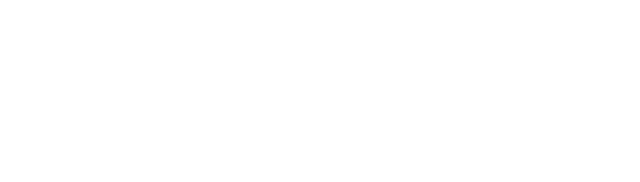
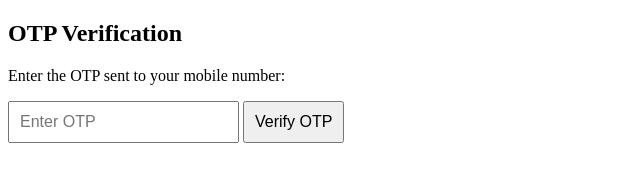
Before and after one commit to acciojob/OTP-VSaiBhavana, a website: page main.html in a window 1280 px wide. Shown: the whole page, without its empty margins (0-640 px from the left). Drawn offline with Linux system fonts and the light colour scheme.

Commit message:
created a submission

```diff
--- a/main.html
+++ b/main.html
@@ -7,7 +7,12 @@
 </head>
 
 <body>
-	<!-- the entire body must be written by student -->
+	<h2>OTP Verification</h2>
+
+<p>Enter the OTP sent to your mobile number:</p>
+
+<input type="text" id="otpInput" placeholder="Enter OTP" maxlength="6">
+<button onclick="verifyOTP()" id="verifyButton">Verify OTP</button>
     <script type="text/javascript" src="./script.js">
 </script>
 
--- a/script.js
+++ b/script.js
@@ -1 +1,14 @@
-//your JS code here. If required.
+function verifyOTP() {
+        // Hardcoded OTP for demonstration, replace this with actual server-generated OTP
+        const actualOTP = "123456";
+
+        // Get user-entered OTP
+        const userOTP = document.getElementById("otpInput").value;
+
+        // Check if the entered OTP matches the actual OTP
+        if (userOTP === actualOTP) {
+            alert("OTP Verified Successfully!");
+        } else {
+            alert("OTP Verification Failed. Please try again.");
+        }
+    }
--- a/styles.css
+++ b/styles.css
@@ -1 +1,16 @@
-/*  your css code here. If applicable */
+ybody {
+            font-family: Arial, sans-serif;
+            text-align: center;
+            margin: 50px;
+        }
+
+        #otpInput {
+            padding: 10px;
+            font-size: 16px;
+        }
+
+        #verifyButton {
+            padding: 10px;
+            font-size: 16px;
+            cursor: pointer;
+        }
```
